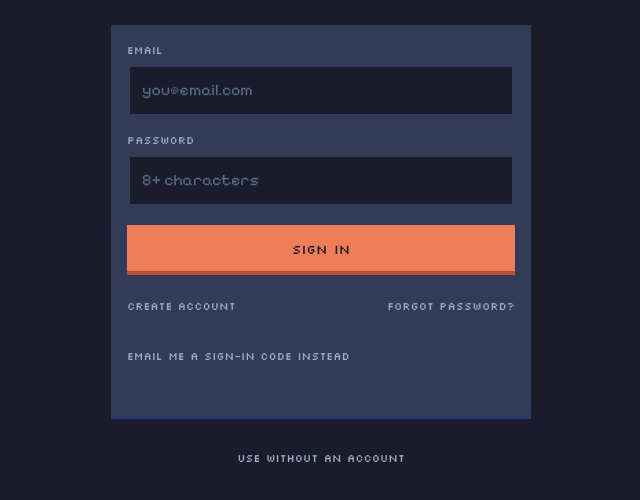
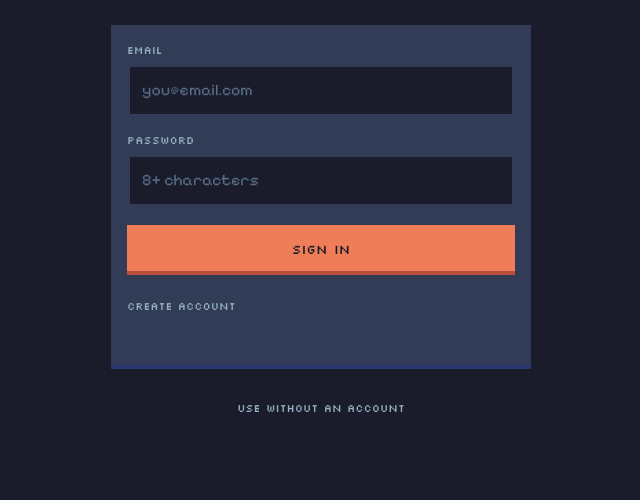
Before and after one commit to kylanjack/backlog, a plain HTML site: page index.html in a window 1280 px wide. Shown: the part 238-738 px from the top of the page, without its empty margins (319-959 px from the left). Drawn offline with Linux system fonts and the light colour scheme.

Commit message:
Hide email-based sign-in and reset until custom SMTP is set up
Co-Authored-By: Claude Opus 5.5 <noreply@anthropic.com>
Claude-Session: https://claude.ai/code/session_01JFTMswZJoRPNHcXaZcNkqe

```diff
--- a/index.html
+++ b/index.html
@@ -571,7 +571,7 @@
         <button class="text-btn" onclick="resetLook()">Reset look</button>
         <button class="text-btn danger" onclick="resetAll()">Reset all data</button>
       </div>
-      <span class="field-label">Last saved: <span id="sync-time">—</span> · Build 4.1</span>
+      <span class="field-label">Last saved: <span id="sync-time">—</span> · Build 4.2</span>
     </div>
   </section>
 
@@ -1879,6 +1879,8 @@
 
   // ----- Login screen -----
   const GUEST_KEY = 'backlog:guest';
+  // Off until custom SMTP is set up in Supabase. Supabase's built-in email only reaches project team members.
+  const EMAIL_ENABLED = false;
   let authMode = 'signin', authEmail = '', authMsg = '', authErr = false, authBusy = false;
 
   function openAuth(mode) { authMode = mode || 'signin'; authMsg = ''; authErr = false; renderAuth(); document.getElementById('auth').classList.add('show'); }
@@ -1899,7 +1901,7 @@
   function renderAuth() {
     const sub = {
       signin: 'Sign in to sync across your devices.',
-      signup: 'Create your account.',
+      signup: 'Create your account. Pick a password you will remember.',
       'code-email': 'We will email you a 6-digit code.',
       code: 'Enter the code sent to ' + authEmail,
       'reset-email': 'Reset your password.',
@@ -1918,8 +1920,8 @@
     const link = (mode, text) => `<button type="button" class="text-btn" onclick="openAuth('${mode}')">${text}</button>`;
     const body = {
       signin: emailField('username') + pwField('current-password', 'Password') + `<button class="add-btn" type="submit">SIGN IN</button>
-        <div class="auth-links">${link('signup', 'Create account')}${link('reset-email', 'Forgot password?')}</div>
-        <div class="auth-links">${link('code-email', 'Email me a sign-in code instead')}</div>`,
+        <div class="auth-links">${link('signup', 'Create account')}${EMAIL_ENABLED ? link('reset-email', 'Forgot password?') : ''}</div>
+        ${EMAIL_ENABLED ? `<div class="auth-links">${link('code-email', 'Email me a sign-in code instead')}</div>` : ''}`,
       signup: emailField('username') + pwField('new-password', 'Choose a password') + `<button class="add-btn" type="submit">CREATE ACCOUNT</button>
         <div class="auth-links">${link('signin', 'I already have an account')}</div>`,
       'code-email': emailField('email') + `<button class="add-btn" type="submit">SEND CODE</button>
```
